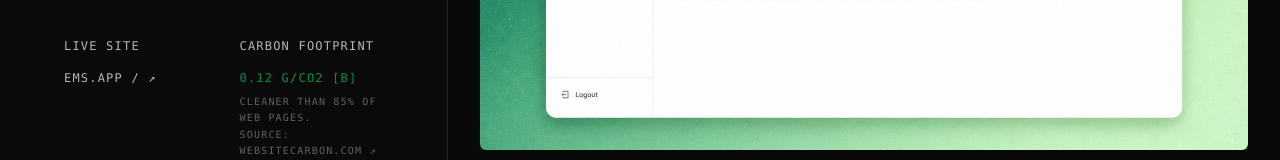
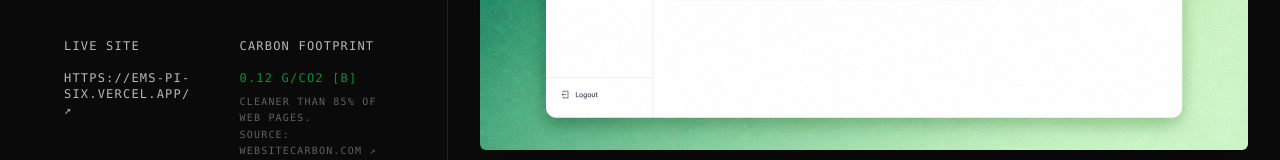
Before and after one commit to Sumeet0819/Portfolio, a React (Vite) app: page /project/1 in a window 1280 px wide. Shown: the part 314-474 px from the top of the page. Built offline with nearby package versions, Linux system fonts and the light colour scheme.

Commit message:
feat: create projects data file with initial portfolio project entries

```diff
--- a/src/data/projects.js
+++ b/src/data/projects.js
@@ -7,7 +7,7 @@ export const projects = [
     location: 'Ahmedabad, IN',
     link: '#',
     services: ['Strategy', 'Design', 'Development'],
-    liveSite: 'EMS.APP /',
+    liveSite: 'https://ems-pi-six.vercel.app/',
     carbonFootprint: '0.12 G/CO2 [B]',
     description: 'An enterprise management system focused on efficiency and real-time operations tracking.',
     images: ["bg-[url('/ems-1.png')]", "bg-[url('/ems-2.png')]", "bg-[url('/ems-3.png')]"]
```
